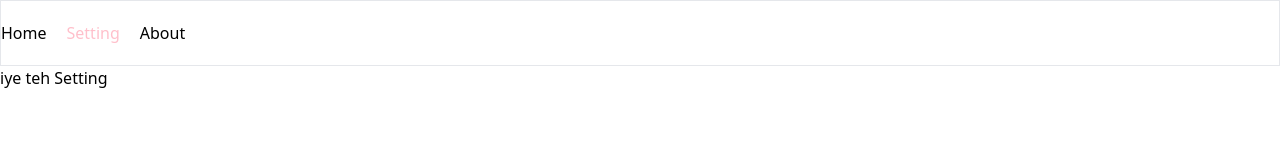
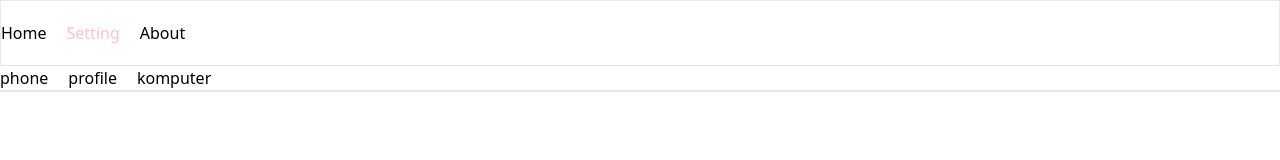
Before and after one commit to rhtsgh17/React, a React (Create React App) app: page /setting in a window 1280 px wide. Shown: the top 160 px of the page. Built offline with nearby package versions, Linux system fonts and the light colour scheme.

Commit message:
react-router

```diff
--- a/src/App.js
+++ b/src/App.js
@@ -1,44 +1,56 @@
 import React from 'react';
-import {Routes, Route, NavLink} from "react-router-dom"
+import { Routes, Route, NavLink, Navigate } from "react-router-dom"
 import Home from './pages/home';
 import Setting from './pages/setting';
 import About from './pages/about';
 import Detail from './pages/detail';
+import NotFound from './pages/NotFound';
+import Komputer from './pages/setting/komputer';
+import Phone from './pages/setting/phone';
+import Profile from './pages/setting/profile';
 function App() {
+
   return (
     <React.Fragment>
       <section className='space-x-5 border py-5'>
         {/* <Link to={"/"}>Home</Link>
         <Link to={"/setting"}>Setting</Link>
         <Link to={"/about"}>About</Link> */}
-        <NavLink exact to="/" style={({isActive}) =>
-      isActive?{
+        <NavLink exact to="/" style={({ isActive }) =>
+          isActive ? {
             color: "red",
           }
-      :undefined
+            : undefined
         }>Home</NavLink>
 
-<NavLink exact to="/setting" style={({isActive}) =>
-      isActive?{
+        <NavLink exact to="/setting" style={({ isActive }) =>
+          isActive ? {
             color: "pink",
           }
-      :undefined
+            : undefined
         }>Setting</NavLink>
 
-    <NavLink exact to="/about" className={({isActive}) =>
-      isActive?
-        'Text-White border p-2 bg-green-500'
+        <NavLink exact to="/about" className={({ isActive }) =>
+          isActive ?
+            'Text-White border p-2 bg-pink-500'
 
-      :undefined
+            : undefined
         }>About</NavLink>
 
 
       </section>
       <Routes>
-      <Route path='/' element={<Home /> } />
-      <Route path='/setting' element={<Setting />} />
+        <Route path='/' element={<Home />} />
+        <Route path='/setting' element={<Setting />} >
+          <Route path='komputer' element={<komputer />} />
+          <Route path='phone' element={<phone />} />
+          <Route path='profile' element={<profile />} />
+        </Route>
         <Route path='/about' element={<About />} />
         <Route path='/about/:id/:nama' element={<Detail />} />
+        <Route path='/404' element={<NotFound />} />
+        <Route path="/home" element={<Navigate to="/" replace />} />
+        <Route path="*" element={<Navigate to="/404" replace />} />
       </Routes>
     </React.Fragment>
 
--- /dev/null
+++ b/src/pages/NotFound.jsx
@@ -0,0 +1,7 @@
+export default function NotFound() {
+    return (
+        <div>
+            halaman tidak di temukan
+        </div>
+    )
+}
--- a/src/pages/about.jsx
+++ b/src/pages/about.jsx
@@ -5,8 +5,8 @@ export default function About(){
             <div>
                 <section>
                     <Link exact to="/about/1/sugih aja lah">Satu</Link>
-                    <Link exact to="/about/2/suplet">Dua</Link>
-                    <Link exact to="/about/3/Rohmat">Tiga</Link>
+                    <Link exact to="/about/2/suplet saha">Dua</Link>
+                    <Link exact to="/about/3/Rohmats 17">Tiga</Link>
                 </section>
                 amun iye About
                 </div>
--- a/src/pages/home.jsx
+++ b/src/pages/home.jsx
@@ -1,5 +1,5 @@
 export default function Home(){
     return(
-            <div>ini adalah home</div>
+            <div>nah iye home</div>
     );
 }
--- a/src/pages/setting.jsx
+++ b/src/pages/setting.jsx
@@ -1,5 +1,17 @@
+import { Outlet, Link } from "react-router-dom";
+
+
 export default function Setting(){
     return(
-            <div>iye teh Setting</div>
+            <div>
+                <section className="space-x-5">
+                    <Link to={"/setting/phone"}>phone</Link>
+                    <Link to={"/setting/profile"}>profile</Link>
+                    <Link to={"/setting/komputer"}>komputer</Link>
+                </section>
+                <section className="col-span-4 border">
+                    <Outlet />
+                </section>
+            </div>
     );
 }
--- /dev/null
+++ b/src/pages/setting/komputer.jsx
@@ -0,0 +1,8 @@
+export default function Komputer () {
+    return(
+        <div>
+            ini adalah komputer
+        </div>
+    )
+
+}
--- /dev/null
+++ b/src/pages/setting/phone.jsx
@@ -0,0 +1,7 @@
+export default function Phone () {
+    return (
+        <div>
+            ini adalah phone
+        </div>
+    )
+}
--- /dev/null
+++ b/src/pages/setting/profile.jsx
@@ -0,0 +1,7 @@
+export default function Profile () {
+    return (
+        <div>
+            ini adalah profile
+        </div>
+    )
+}
```
Lines whose indentation alone changed are shown as unchanged.
